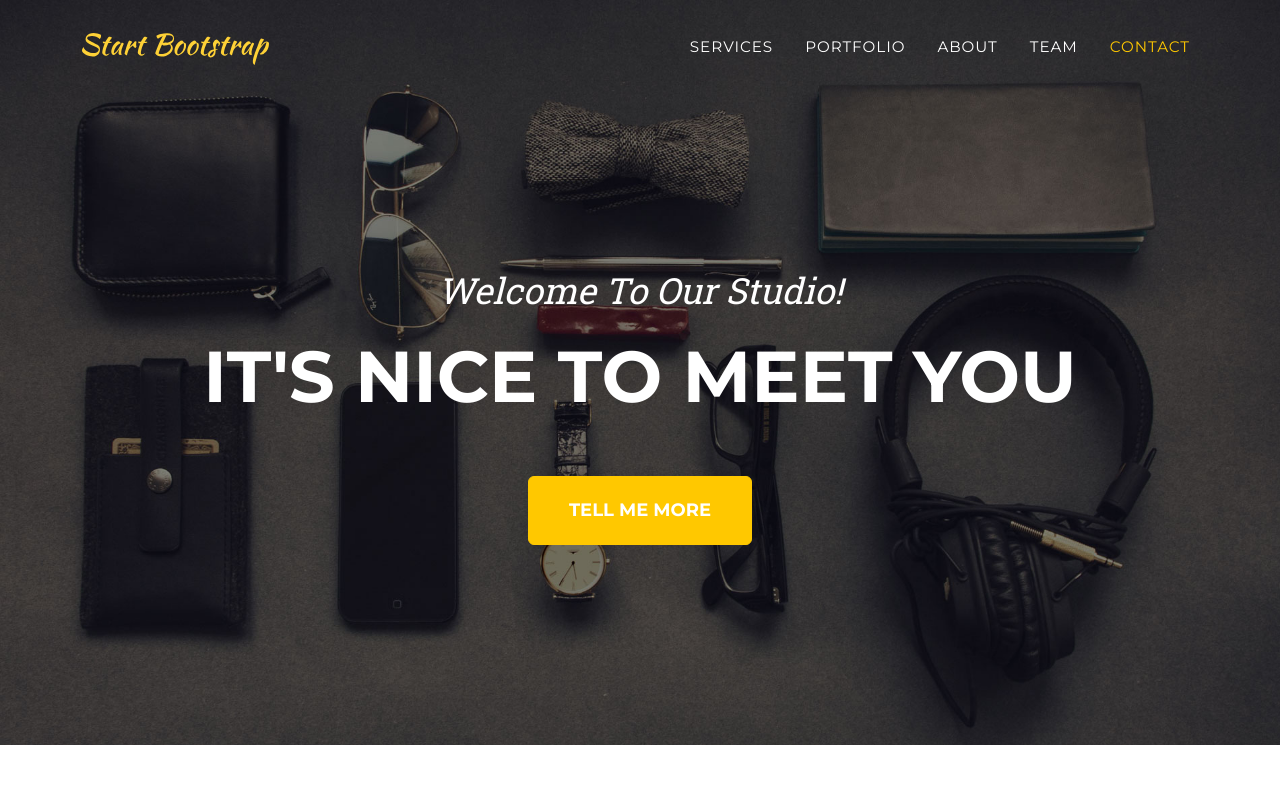
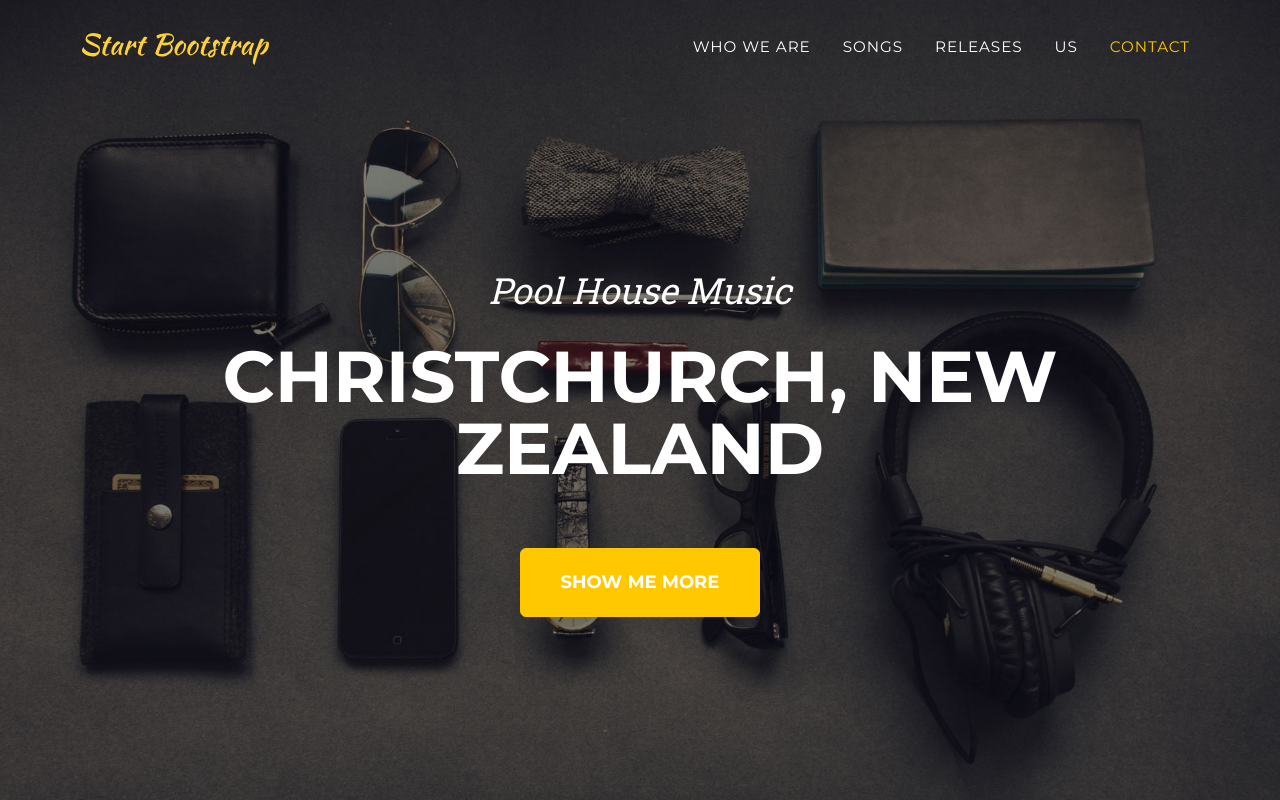
Before and after one commit to PoolHouseMusic/Poolhousemusic, a plain HTML site: page index.html in a window 1280 px wide. Shown: the top 800 px of the page. Drawn offline with nearby package versions, Linux system fonts and the light colour scheme.

Commit message:
Update index.html

```diff
--- a/index.html
+++ b/index.html
@@ -5,7 +5,7 @@
         <meta name="viewport" content="width=device-width, initial-scale=1, shrink-to-fit=no" />
         <meta name="description" content="" />
         <meta name="author" content="" />
-        <title>Agency - Start Bootstrap Theme</title>
+        <title>PoolHouseMusic</title>
         <!-- Favicon-->
         <link rel="icon" type="image/x-icon" href="assets/favicon.ico" />
         <!-- Font Awesome icons (free version)-->
@@ -27,10 +27,10 @@
                 </button>
                 <div class="collapse navbar-collapse" id="navbarResponsive">
                     <ul class="navbar-nav text-uppercase ms-auto py-4 py-lg-0">
-                        <li class="nav-item"><a class="nav-link" href="#services">Services</a></li>
-                        <li class="nav-item"><a class="nav-link" href="#portfolio">Portfolio</a></li>
-                        <li class="nav-item"><a class="nav-link" href="#about">About</a></li>
-                        <li class="nav-item"><a class="nav-link" href="#team">Team</a></li>
+                        <li class="nav-item"><a class="nav-link" href="#services">Who We Are</a></li>
+                        <li class="nav-item"><a class="nav-link" href="#portfolio">Songs</a></li>
+                        <li class="nav-item"><a class="nav-link" href="#about">Releases</a></li>
+                        <li class="nav-item"><a class="nav-link" href="#team">Us</a></li>
                         <li class="nav-item"><a class="nav-link" href="#contact">Contact</a></li>
                     </ul>
                 </div>
@@ -39,9 +39,9 @@
         <!-- Masthead-->
         <header class="masthead">
             <div class="container">
-                <div class="masthead-subheading">Welcome To Our Studio!</div>
-                <div class="masthead-heading text-uppercase">It's Nice To Meet You</div>
-                <a class="btn btn-primary btn-xl text-uppercase" href="#services">Tell Me More</a>
+                <div class="masthead-subheading">Pool House Music</div>
+                <div class="masthead-heading text-uppercase">Christchurch, New Zealand</div>
+                <a class="btn btn-primary btn-xl text-uppercase" href="#services">Show Me More</a>
             </div>
         </header>
         <!-- Services-->
@@ -83,7 +83,7 @@
         <section class="page-section bg-light" id="portfolio">
             <div class="container">
                 <div class="text-center">
-                    <h2 class="section-heading text-uppercase">Portfolio</h2>
+                    <h2 class="section-heading text-uppercase">Songs</h2>
                     <h3 class="section-subheading text-muted">Lorem ipsum dolor sit amet consectetur.</h3>
                 </div>
                 <div class="row">
```
